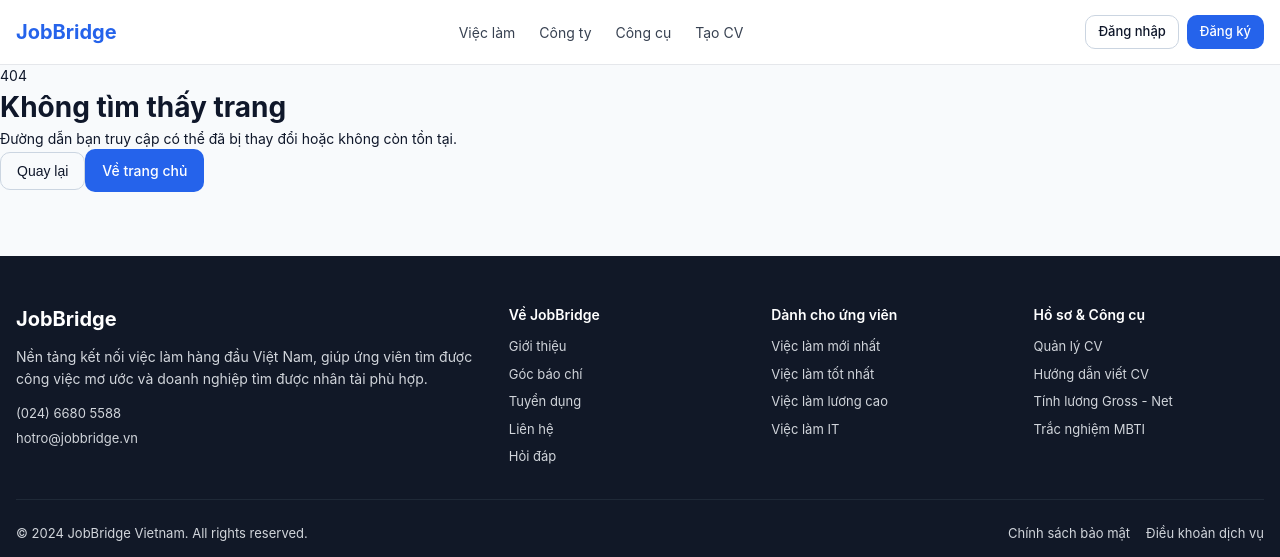
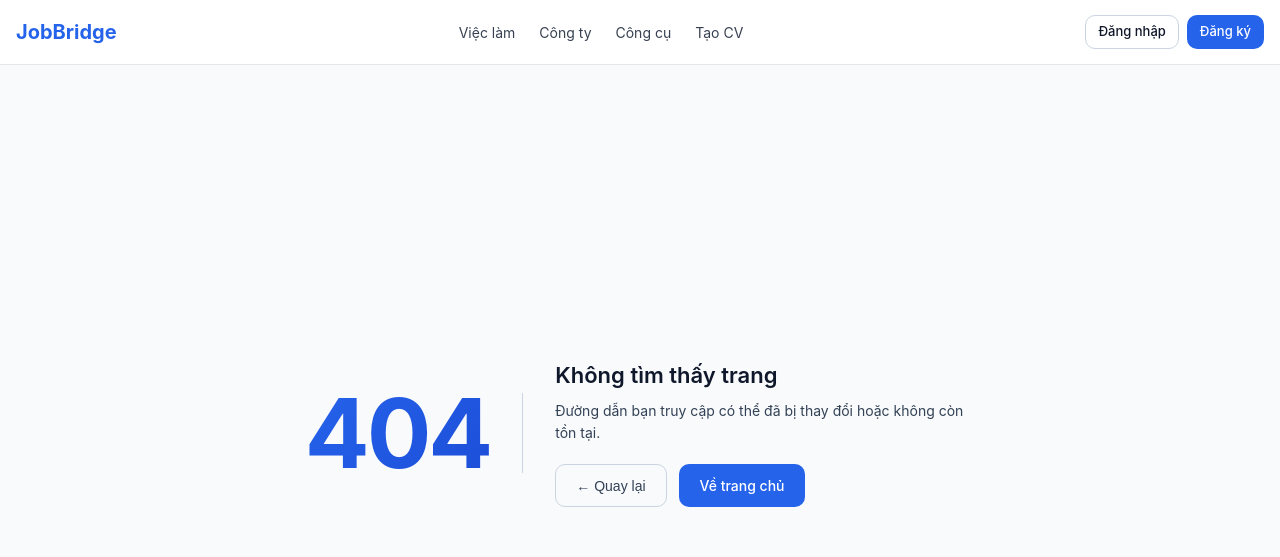
Before and after one commit to hasoftware/JobBridge, a React (Vite) app in the folder frontend/: page /login in a window 1280 px wide. Shown: the top 557 px of the page. Built offline with nearby package versions, Linux system fonts and the light colour scheme; no server answers; a web font is replaced by a local one.

Commit message:
Làm lại trang 404

```diff
--- /dev/null
+++ b/frontend/src/pages/NotFound.css
@@ -0,0 +1,115 @@
+.notfound {
+  min-height: calc(100vh - 64px);
+  display: flex;
+  align-items: center;
+  justify-content: center;
+  padding: 24px;
+  background: var(--jb-surface-0);
+}
+
+.notfound-content {
+  display: flex;
+  align-items: center;
+  gap: 32px;
+  max-width: 720px;
+  animation: notfound-fade 0.4s ease;
+}
+
+.notfound-code {
+  font-size: 96px;
+  font-weight: 700;
+  line-height: 1;
+  letter-spacing: -3px;
+  color: var(--jb-text-primary);
+  background: linear-gradient(135deg, var(--jb-primary), var(--jb-primary-dark));
+  -webkit-background-clip: text;
+  -webkit-text-fill-color: transparent;
+  background-clip: text;
+}
+
+.notfound-divider {
+  width: 1px;
+  height: 80px;
+  background: var(--jb-border-strong);
+}
+
+.notfound-message h1 {
+  font-size: 22px;
+  font-weight: 600;
+  color: var(--jb-text-primary);
+  margin: 0 0 8px;
+}
+
+.notfound-message p {
+  font-size: 14px;
+  color: var(--jb-text-secondary);
+  margin: 0 0 20px;
+  line-height: 1.6;
+  max-width: 420px;
+}
+
+.notfound-actions {
+  display: flex;
+  gap: 12px;
+  flex-wrap: wrap;
+}
+
+.notfound-btn {
+  display: inline-flex;
+  align-items: center;
+  padding: 10px 20px;
+  border-radius: var(--jb-radius-md);
+  font-size: 14px;
+  font-weight: 500;
+  text-decoration: none;
+  border: 1px solid transparent;
+  cursor: pointer;
+  transition: background 0.15s, border-color 0.15s, transform 0.15s;
+}
+
+.notfound-btn.primary {
+  background: var(--jb-primary);
+  color: #fff;
+}
+
+.notfound-btn.primary:hover {
+  background: var(--jb-primary-dark);
+  transform: translateY(-1px);
+}
+
+.notfound-btn.ghost {
+  background: transparent;
+  color: var(--jb-text-secondary);
+  border-color: var(--jb-border-strong);
+}
+
+.notfound-btn.ghost:hover {
+  background: var(--jb-surface-2);
+  color: var(--jb-text-primary);
+}
+
+@keyframes notfound-fade {
+  from { opacity: 0; transform: translateY(8px); }
+  to { opacity: 1; transform: translateY(0); }
+}
+
+@media (max-width: 640px) {
+  .notfound-content {
+    flex-direction: column;
+    text-align: center;
+    gap: 16px;
+  }
+
+  .notfound-divider {
+    width: 80px;
+    height: 1px;
+  }
+
+  .notfound-code {
+    font-size: 80px;
+  }
+
+  .notfound-actions {
+    justify-content: center;
+  }
+}
--- a/frontend/src/pages/NotFound.jsx
+++ b/frontend/src/pages/NotFound.jsx
@@ -1,22 +1,27 @@
 import { Link, useNavigate } from 'react-router-dom'
+import './NotFound.css'
 
 export default function NotFound() {
   const navigate = useNavigate()
 
   return (
     <div className="notfound">
+      <div className="notfound-content">
         <div className="notfound-code">404</div>
+        <div className="notfound-divider" />
+        <div className="notfound-message">
           <h1>Không tìm thấy trang</h1>
           <p>Đường dẫn bạn truy cập có thể đã bị thay đổi hoặc không còn tồn tại.</p>
-
           <div className="notfound-actions">
-        <button onClick={() => navigate(-1)} className="btn btn-outline">
-          Quay lại
+            <button onClick={() => navigate(-1)} className="notfound-btn ghost">
+              ← Quay lại
             </button>
-        <Link to="/" className="btn btn-primary">
+            <Link to="/" className="notfound-btn primary">
               Về trang chủ
             </Link>
           </div>
         </div>
+      </div>
+    </div>
   )
 }
```
Lines whose indentation alone changed are shown as unchanged.
